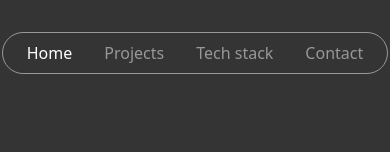
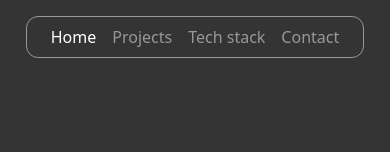
Before and after one commit to progFilthi/my_portfolio, a Next.js app: page / in a window 390 px wide. Shown: the top 152 px of the page. Built offline with nearby package versions, Linux system fonts and the light colour scheme; grey boxes are pictures that could not be loaded.

Commit message:
responsive nav

```diff
--- a/Components/Navbar.tsx
+++ b/Components/Navbar.tsx
@@ -25,7 +25,7 @@ export default function Navbar() {
   const pathname = usePathname();
   return (
     <nav className="flex items-center justify-center">
-      <ul className="inline-flex items-center justify-center py-2 px-6 space-x-8 border border-[#999797] rounded-3xl mt-8">
+      <ul className="inline-flex items-center justify-center py-2 px-6 space-x-4 border border-[#999797] rounded-xl mt-4">
         {Navlinks.map((navlink) => {
           const isActive = pathname === navlink.href;
           return (
```
